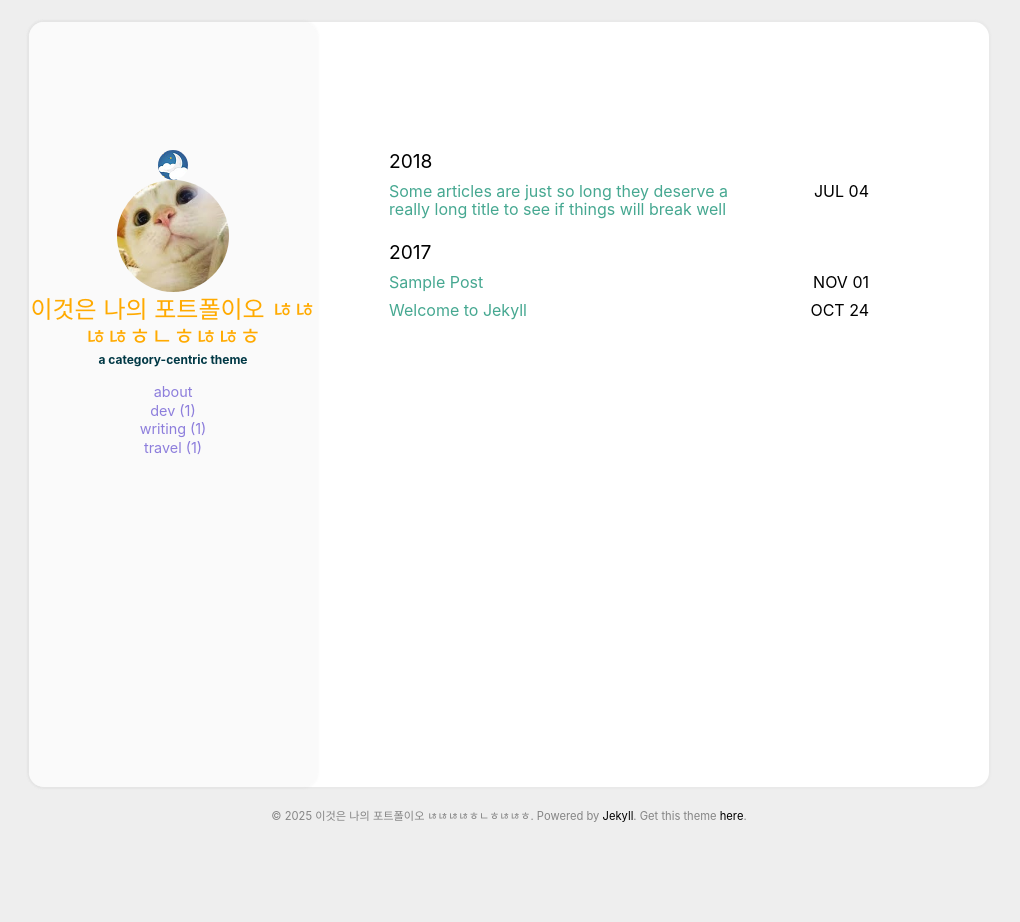
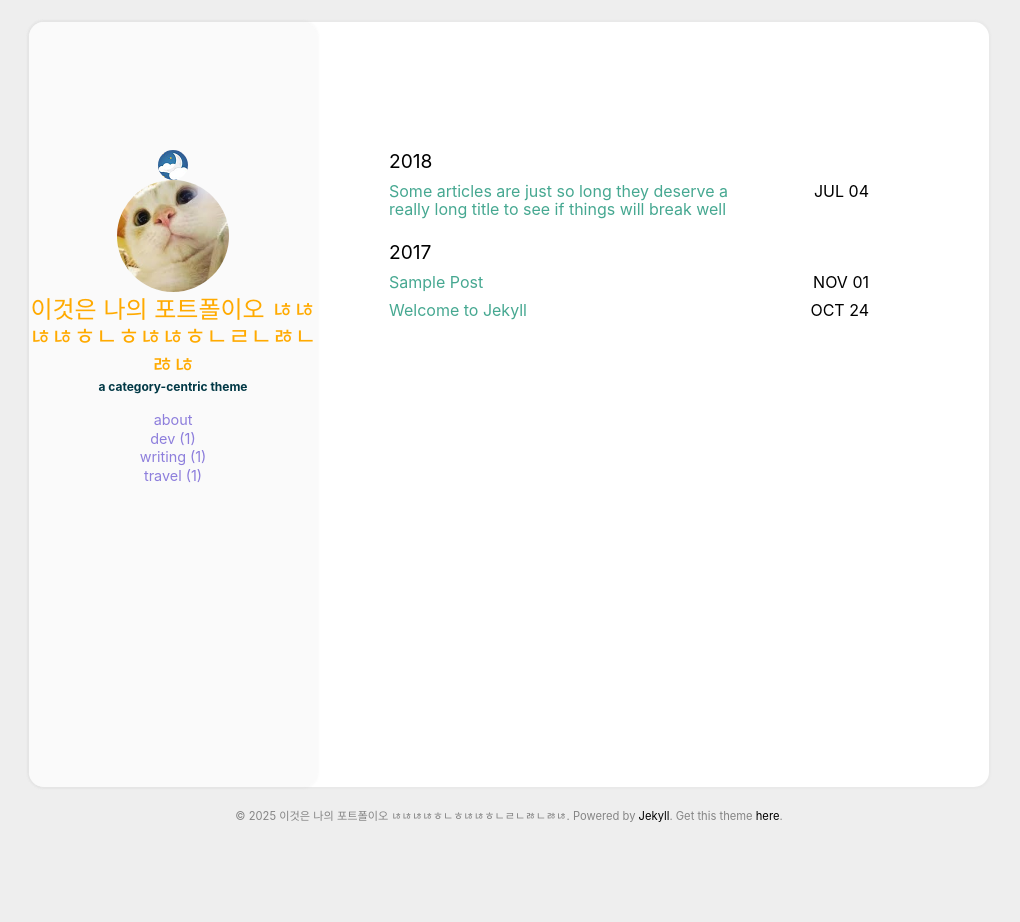
Before and after one commit to J-2025-or/nohello-copy, a Jekyll site: the page built from index.html, in a window 1280 px wide. Shown: the whole page, without its empty margins (131-1151 px from the left). Built offline with Jekyll 4.4.1, drawn with Linux system fonts in a browser that asks for light colours.

Commit message:
나의 수정

```diff
--- a/_config.yml
+++ b/_config.yml
@@ -18,7 +18,7 @@ cusdis:
     app_id: #your cusdis app_id
 
 user:
-  name: 이것은 나의 포트폴이오 ㄶㄶㄶㄶㅎㄴㅎㄶㄶㅎ
+  name: 이것은 나의 포트폴이오 ㄶㄶㄶㄶㅎㄴㅎㄶㄶㅎㄴㄹㄴㅀㄴㅀㄶ
   pic: /assets/img/cat.jpg
   picAlt: "catbook"
   job: a category-centric theme
```
